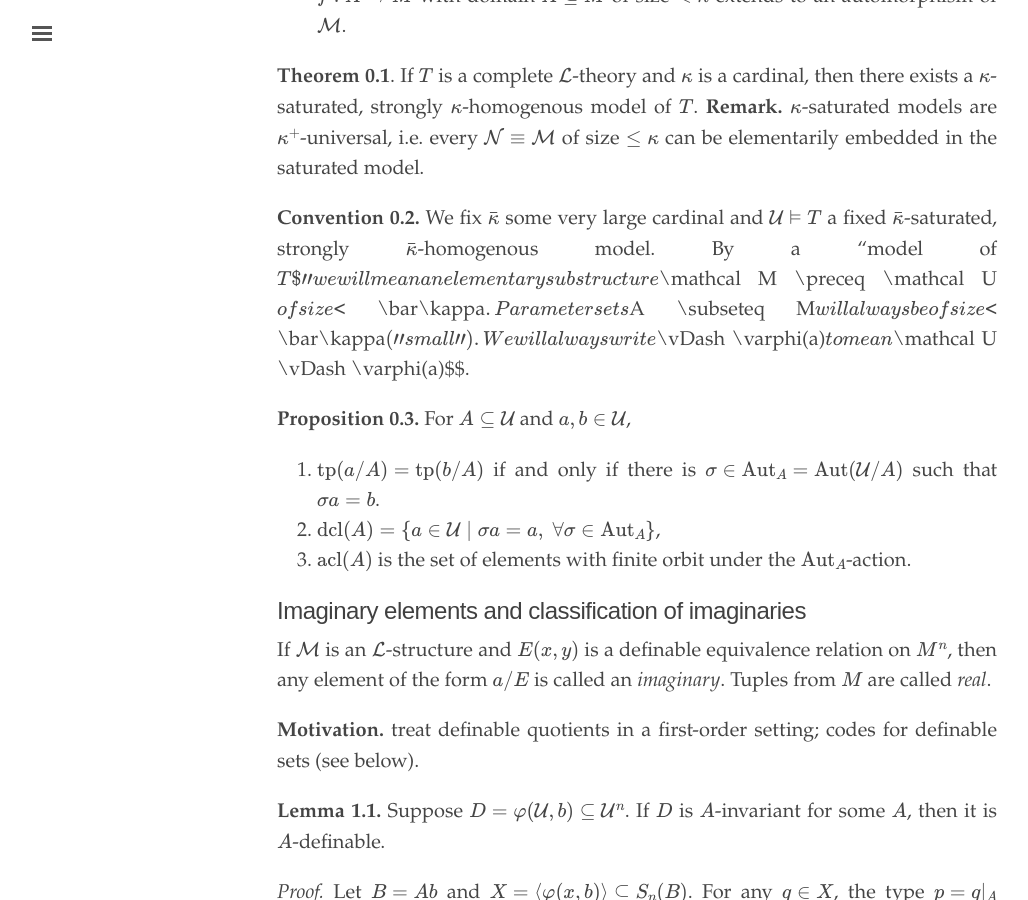
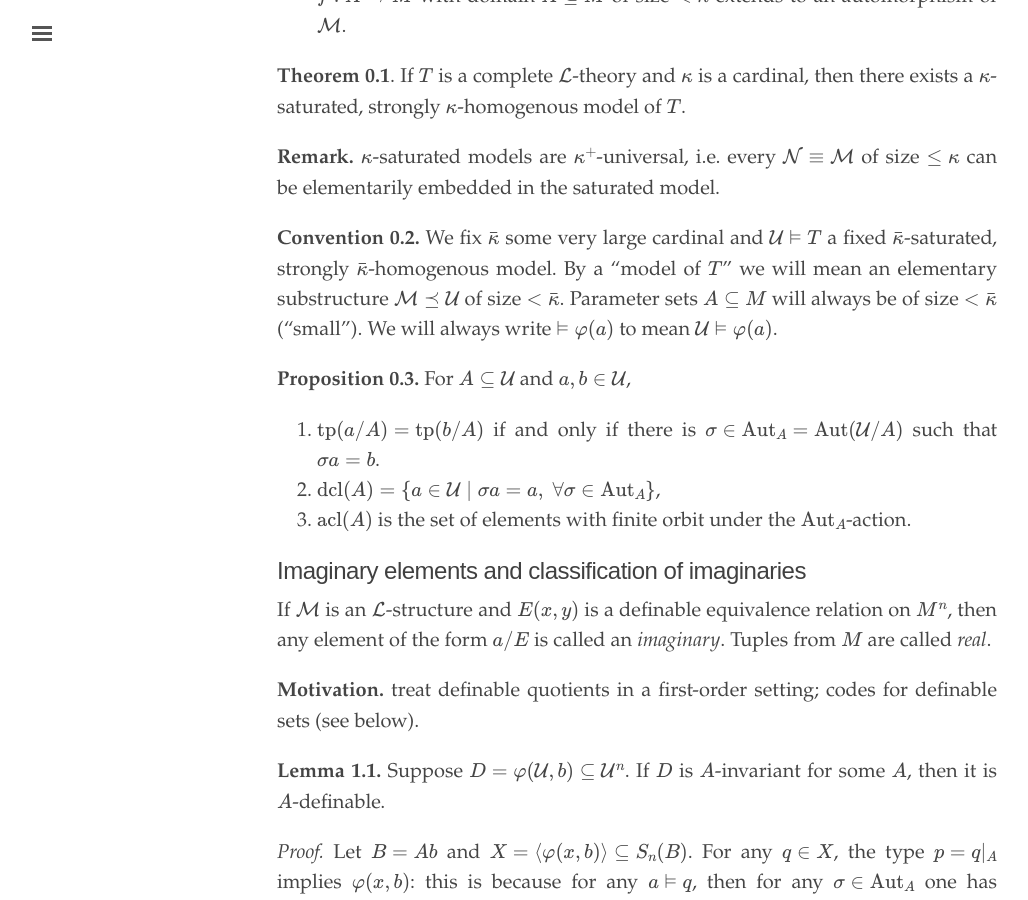
Before and after one commit to ramellus/nip, a Jekyll site: the page built from _texts/L1.md, in a window 1280 px wide and 900 px high, scrolled down 910 px. Shown: the whole window, without its empty margins (3-1031 px from the left). Built offline with Jekyll 4.4.1, drawn with Linux system fonts in a browser that asks for light colours; formulas are drawn with MathJax 3.

Commit message:
Update L1.md

```diff
--- a/_texts/L1.md
+++ b/_texts/L1.md
@@ -23,9 +23,10 @@ Recall that
 - $$\mathcal M \vDash T$$ is strongly $$\kappa$$-homogeneous if every partial elementary map $$f: A \to M$$ with domain $$A \subseteq M$$ of size $$< \kappa$$ extends to an automorphism of $$\mathcal M$$.
 
 **Theorem 0.1**. If $$T$$ is a complete $$\mathcal L$$-theory and $$\kappa$$ is a cardinal, then there exists a $$\kappa$$-saturated, strongly $$\kappa$$-homogenous model of $$T$$.
+
 **Remark.** $$\kappa$$-saturated models are $$\kappa^+$$-universal, i.e. every $$\mathcal N \equiv \mathcal M$$ of size $$\leq \kappa$$ can be elementarily embedded in the saturated model.
 
-**Convention 0.2.** We fix $$\bar\kappa$$ some very large cardinal and $$\mathcal U \vDash T$$ a fixed $$\bar\kappa$$-saturated, strongly $$\bar\kappa$$-homogenous model. By a "model of $$T$" we will mean an elementary substructure $$\mathcal M \preceq \mathcal U$$ of size $$< \bar\kappa$$. Parameter sets $$A \subseteq M$$ will always be of size $$< \bar\kappa$$ ("small"). We will always write $$\vDash \varphi(a)$$ to mean $$\mathcal U \vDash \varphi(a)$$.
+**Convention 0.2.** We fix $$\bar\kappa$$ some very large cardinal and $$\mathcal U \vDash T$$ a fixed $$\bar\kappa$$-saturated, strongly $$\bar\kappa$$-homogenous model. By a "model of $$T$$" we will mean an elementary substructure $$\mathcal M \preceq \mathcal U$$ of size $$< \bar\kappa$$. Parameter sets $$A \subseteq M$$ will always be of size $$< \bar\kappa$$ ("small"). We will always write $$\vDash \varphi(a)$$ to mean $$\mathcal U \vDash \varphi(a)$$.
 
 **Proposition 0.3.** For $$A \subseteq \mathcal U$$ and $$a, b \in \mathcal U$$,
 1. $$\mathrm{tp}(a/A) = \mathrm{tp}(b/A)$$ if and only if there is $$\sigma \in \mathrm{Aut}_A = \mathrm{Aut}(\mathcal U/A)$$ such that $$\sigma a = b$$.
```
